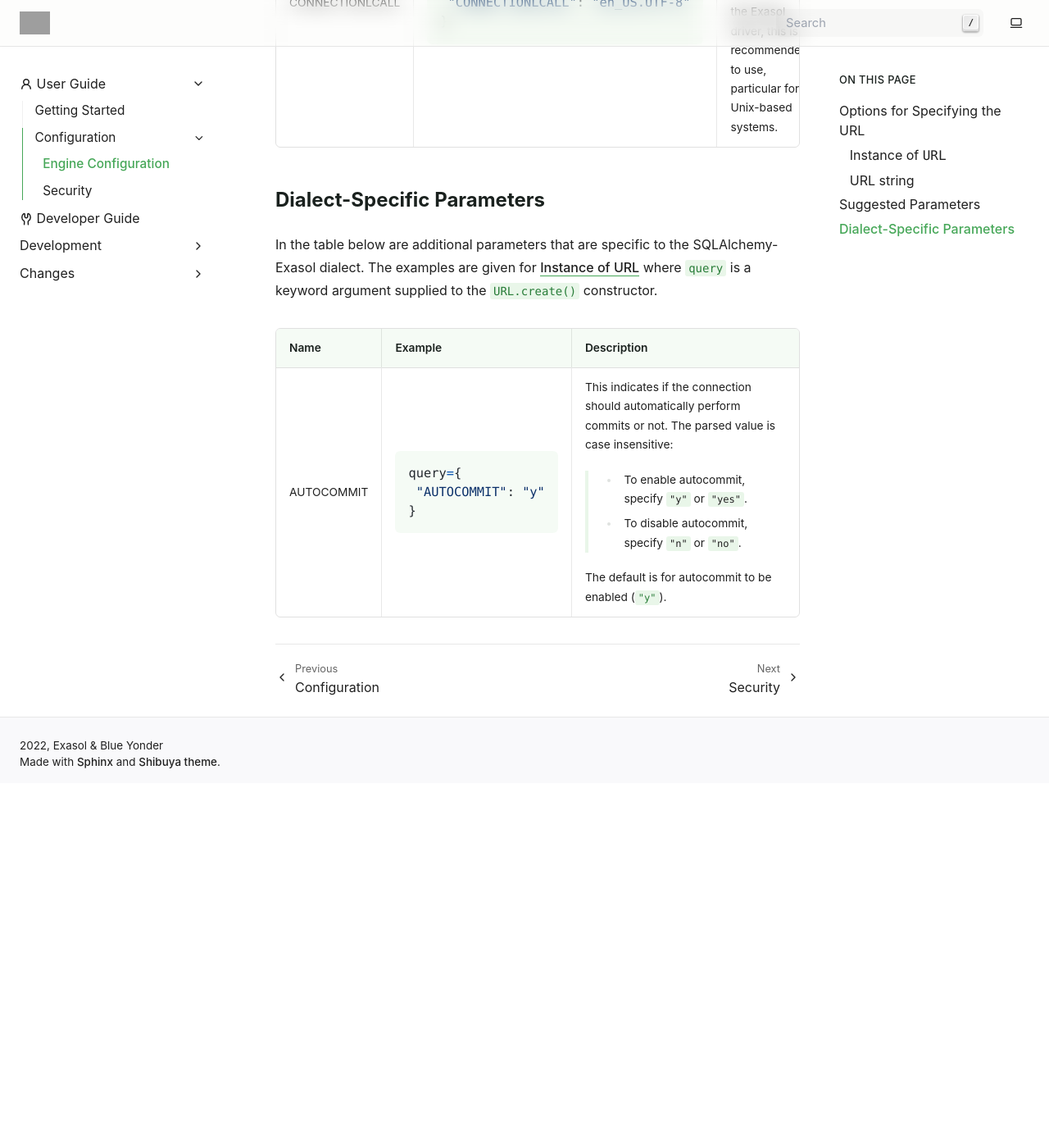
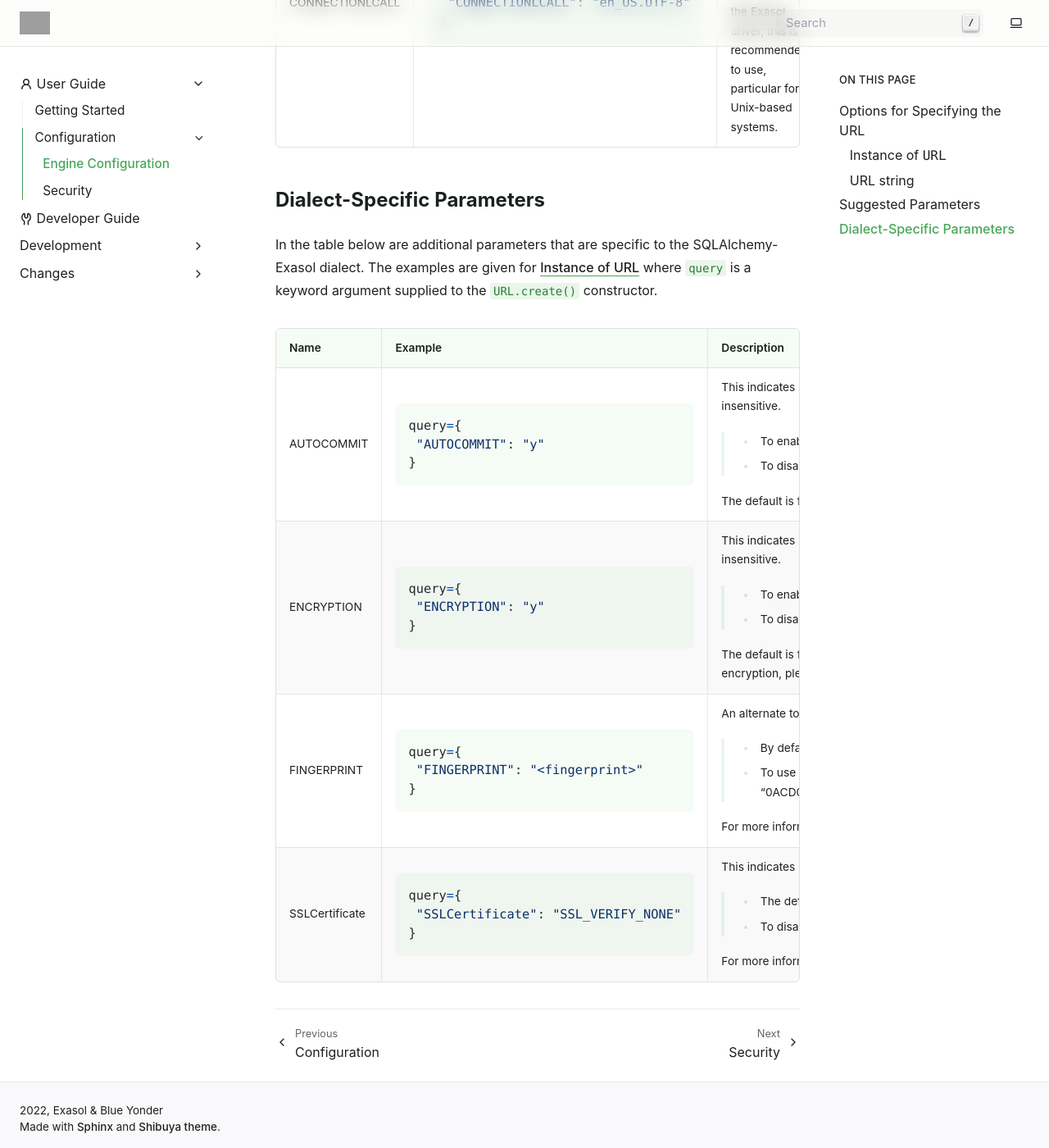
Before and after one commit to exasol/sqlalchemy-exasol, a Sphinx documentation site: the page built from doc/user_guide/configuration/engine_configuration.rst, in a window 1280 px wide and 1400 px high, scrolled down 1848 px. Shown: the whole window at 82% size. Built offline with Sphinx 7.4.7, drawn with Linux system fonts in a browser that asks for light colours; before the commit the page ends 2803 px from its top, so only the background shows below that; grey boxes are pictures that could not be loaded.

Commit message:
Finish adding Dialect-Specific Parameters

```diff
--- a/doc/user_guide/configuration/engine_configuration.rst
+++ b/doc/user_guide/configuration/engine_configuration.rst
@@ -105,10 +105,52 @@ argument supplied to the ``URL.create()`` constructor.
          query={
           "AUTOCOMMIT": "y"
          }
-     - This indicates if the connection should automatically perform commits or not.
-       The parsed value is case insensitive:
+     - This indicates if the connection should automatically commits or not.
+       The parsed value is case insensitive.
 
         * To enable autocommit, specify ``"y"`` or ``"yes"``.
         * To disable autocommit, specify ``"n"`` or ``"no"``.
 
        The default is for autocommit to be enabled (``"y"``).
+   * - ENCRYPTION
+     - .. code-block:: python
+
+         query={
+          "ENCRYPTION": "y"
+         }
+     - This indicates if the connection should be encrypted or not.
+       The parsed value is case insensitive.
+
+        * To enable TLS encryption, specify ``"y"`` or ``"yes"``.
+        * To disable TLS encryption (not recommended), specify ``"n"`` or ``"no"``.
+
+       The default is for TLS encryption to be enabled (``"y"``). For more information
+       about TLS encryption, please see the :ref:`security` page.
+   * - FINGERPRINT
+     - .. code-block:: python
+
+         query={
+          "FINGERPRINT": "<fingerprint>"
+         }
+     - An alternate to SSL certificate validation is to validate the connection
+       via a fingerprint.
+
+        * By default, fingerprint validation is not active.
+        * To use fingerprint validation, provide your fingerprint value
+          (i.e. "0ACD07D4E9CEEB122773A71B9C3BD01CE49FC99901DE7C0E0030C942805BA64C").
+
+       For more information about fingerprint validation, please see the :ref:`security`
+       page.
+   * - SSLCertificate
+     - .. code-block:: python
+
+         query={
+          "SSLCertificate": "SSL_VERIFY_NONE"
+         }
+     - This indicates if the connection should validate the SSL certificate or not.
+
+        * The default behavior is to require SSL certificate validation.
+        * To disable SSL certificate validation (not recommended), specify ``"SSL_VERIFY_NONE"``.
+
+       For more information about validating the SSL certificate, please see
+       the :ref:`security` page.
--- a/doc/user_guide/configuration/security.rst
+++ b/doc/user_guide/configuration/security.rst
@@ -1,3 +1,5 @@
+.. _security:
+
 Security
 ========
 
```
